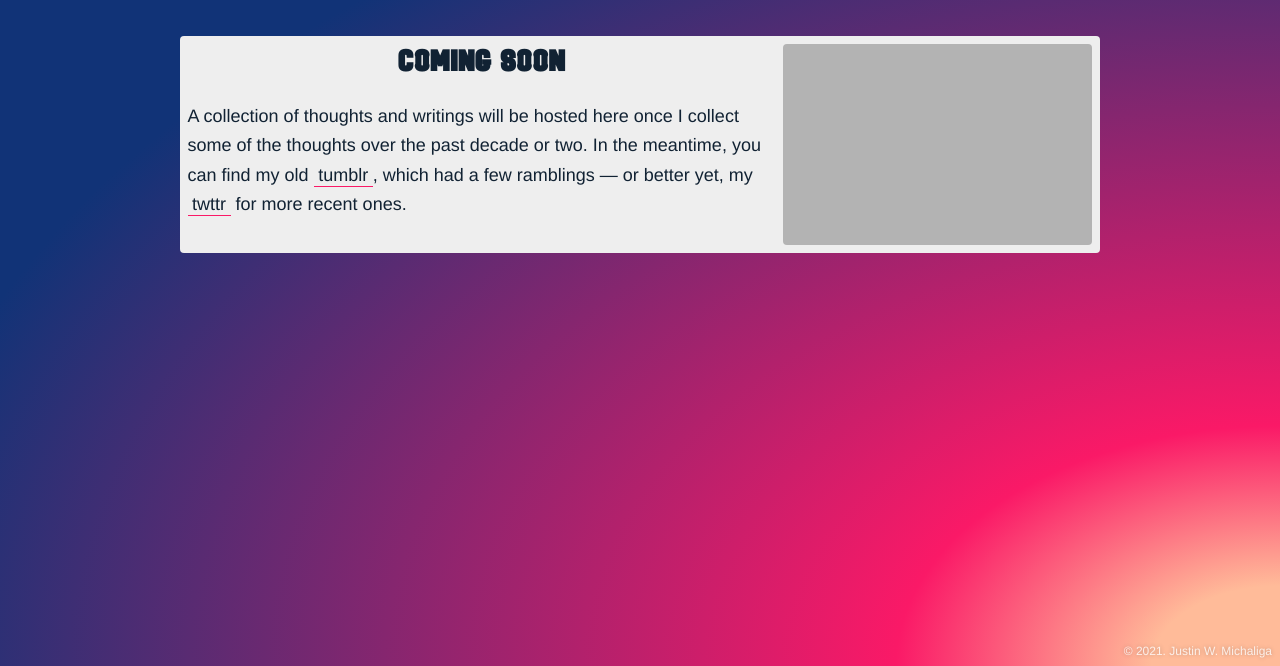
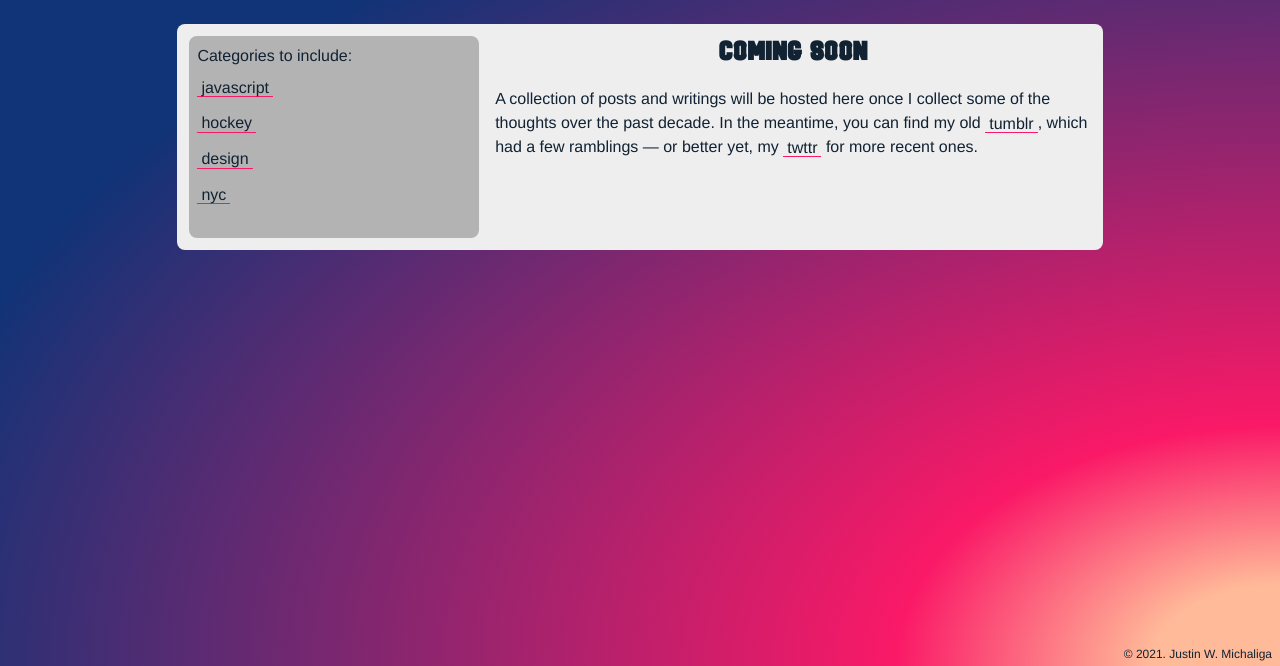
Before and after one commit to jmichaliga/jmichaliga.github.io, a Gatsby site: page /blog in a window 1280 px wide. Shown: the part 134-800 px from the top of the page. Built offline with nearby package versions, Linux system fonts and the light colour scheme; Gatsby itself is replaced by a stand-in of ours; no server answers.

Commit message:
format styles

```diff
--- a/gatsby-config.js
+++ b/gatsby-config.js
@@ -1,7 +1,7 @@
 module.exports = {
   siteMetadata: {
     title: `Justin W. Michaliga`,
-    description: `Justin W. Michaliga is a Javscript Engineer and Interactive Designer in Brooklyn, NYC.`,
+    description: `Justin W. Michaliga is a Javascript Engineer and Interactive Designer in Brooklyn, NYC.`,
     author: `@jmichaliga`,
   },
   plugins: [
@@ -14,22 +14,11 @@ module.exports = {
       },
     },
     {
-      resolve: `gatsby-plugin-manifest`,
-      options: {
-        name: `Justin Michaliga`,
-        short_name: `JMichaliga`,
-        icon: `src/images/jm.svg`,
-        background_color: `#FA1967`,
-        theme_color: `#FA1967`,
-        display: `standalone`,
-      },
-    },
-    {
       resolve: `gatsby-plugin-google-analytics`,
       options: {
         trackingId: "UA-6741593-1",
       },
     },
-    `gatsby-plugin-offline`,
+    // `gatsby-plugin-offline`,
   ],
 }
--- a/src/components/elements.js
+++ b/src/components/elements.js
@@ -45,7 +45,7 @@ export const H1 = styled('h1')`
 export const H2 = styled.h2`
   padding-top: 2rem;
   font-size: 1.75rem;
-  text-shadow: 1px 1px 1px #000;
+  text-shadow: 1px 1px 1px ${theme.colors.black};
 `
 
 export const H3 = styled.h3`
@@ -53,10 +53,11 @@ export const H3 = styled.h3`
   text-transform: uppercase;
   font-size: 1.5rem;
   background: ${theme.colors.jmRed};
-  text-shadow: 1px 1px 1px #000;
+  text-shadow: 1px 1px 1px ${theme.colors.black};
 `
 
 export const Ul = styled.ul`
+  ${space}
   list-style: none;
 `
 
--- a/src/components/layout/blog.js
+++ b/src/components/layout/blog.js
@@ -1,9 +1,9 @@
 import React from "react"
 import PropTypes from "prop-types"
-// import { StaticQuery, graphql } from "gatsby"
 import styled from "styled-components"
 import theme from "../../theme"
 import Header from "../header"
+import { Box, Flex, Ul, Li} from "../elements"
 import "./layout.css"
 
 const Container = styled("div")`
@@ -16,49 +16,27 @@ const Container = styled("div")`
   overflow: hidden;
 `
 
-const Flex = styled("div")`
-  display: flex;
+const Stack = styled(Flex)`
   flex-direction: column;
   height: 100%;
 `
 
-const Main = styled("main")`
-  display: flex;
-  width: 100%;
-  height: 100%;
+const Main = styled(Flex)`
   background: ${theme.colors.white};
   color: ${theme.colors.text};
-  border-radius: 4px;
-  padding: 8px;
-  column-gap: 8px;
-`
+  border-radius: ${theme.radii[3]}px;
 
-const Posts = styled("aside")`
-  background: rgba(0, 0, 0, 0.25);
-  border-radius: 4px;
-  padding: 8px;
-  flex: 1;
-  color: ${theme.colors.white};
-`
-
-const Content = styled("div")`
-  flex: 2;
-
-  p {
-    font-family: "Helvetica Neue", sans-serif;
-    font-size: 1rem;
-  }
   a {
     text-decoration: none;
     color: ${theme.colors.text};
-    border-bottom: 0.0625rem solid ${theme.colors.jmRed};
+    border-bottom: 1px solid ${theme.colors.jmRed};
     padding-top: 0.05rem;
     padding-bottom: 0.05rem;
     padding-left: 0.25rem;
     padding-right: 0.25rem;
     background: linear-gradient(
       to bottom,
-      ${theme.colors.jmBlue} 0,
+      ${theme.colors.jmRed} 0,
       ${theme.colors.jmRed} 100%
     );
     background-position: 0 100%;
@@ -72,31 +50,44 @@ const Content = styled("div")`
   }
 `
 
+const Posts = styled("aside")`
+  background: rgba(0, 0, 0, 0.25);
+  border-radius: ${theme.radii[3]}px;
+  padding: ${theme.space[2]}px;
+  color: ${theme.colors.text};
+`
+
 const Footer = styled("footer")`
   position: fixed;
-  font-size: 12px;
+  font-size: ${theme.fontSizes[0]}px;
+  color: ${theme.colors.text};
   bottom: 0;
-  right: 8px;
-  padding-left: ${theme.space[2]}px;
-  text-shadow: 0px 0px 4px rgba(0, 0, 0, 0.25);
-  a {
-    color: rgba(255, 255, 255, 0.9);
-    text-decoration: none;
-    &:hover {
-      text-shadow: 0px 0px 4px rgba(0, 0, 0, 0.75);
-    }
-  }
+  right: ${theme.space[2]}px;
 `
 
 const BlogLayout = ({ children }) => (
   <Container>
-    <Flex>
+    <Stack>
       <Header siteTitle="Candid &amp; Left-Handed" />
-      <Main>
-        <Content>{children}</Content>
-        <Posts></Posts>
+      <Main p={1}>
+        <Flex>
+          <Box width={[1, 1 /3]} p={2}>
+            <Posts>
+              Categories to include:
+              <Ul mx={0} mt={2}>
+                <Li><a href="#">javascript</a></Li>
+                <Li><a href="#">hockey</a></Li>
+                <Li><a href="#">design</a></Li>
+                <Li><a href="#">nyc</a></Li>
+              </Ul>
+            </Posts>
+          </Box>
+          <Box width={[1, 2 / 3]} p={2}>
+            {children}
+          </Box>
+        </Flex>
       </Main>
-    </Flex>
+    </Stack>
     <Footer>&copy; 2021. Justin W. Michaliga</Footer>
   </Container>
 )
--- a/src/components/layout/layout.css
+++ b/src/components/layout/layout.css
@@ -193,7 +193,6 @@ textarea {
   font: inherit;
 }
 html {
-  font: 112.5%/1.45em 'Helvetica Neue', 'Helvetica', 'Arial', sans-serif;
   box-sizing: border-box;
   overflow-y: scroll;
 }
@@ -208,7 +207,7 @@ html {
 }
 body {
   color: hsla(0, 0%, 100%, 0.8);
-  font: 112.5%/1.45em 'Helvetica Neue', 'Helvetica', 'Arial', sans-serif;
+  font: 100%/1.5em 'Helvetica Neue', 'Helvetica', 'Arial', sans-serif;
   font-weight: normal;
   word-wrap: break-word;
   font-kerning: normal;
--- a/src/components/svg.js
+++ b/src/components/svg.js
@@ -13,6 +13,8 @@ const Svg = ({ name, inverted }) => {
   return (
     <img
       src={data.file.publicURL}
+      width="250"
+      height="250"
       alt={name}
       className={inverted ? 'invert': ''}
     />
--- a/src/pages/blog/index.js
+++ b/src/pages/blog/index.js
@@ -13,8 +13,8 @@ const Blog = () => (
       </Center>
 
       <p>
-        A collection of thoughts and writings will be hosted here once I collect
-        some of the thoughts over the past decade or two. In the meantime, you
+        A collection of posts and writings will be hosted here once I collect
+        some of the thoughts over the past decade. In the meantime, you
         can find my old{" "}
         <a href="https://jmichaliga-blog-blog.tumblr.com/" target="_blank" rel="noreferrer noopener">tumblr</a>, which had
         a few ramblings &mdash; or better yet, my{" "}
--- a/src/pages/index.js
+++ b/src/pages/index.js
@@ -37,6 +37,7 @@ const IndexPage = () => {
   return (
     <>
       <Bar />
+      <Skills />
       <Layout>
         <SEO
           title="Home"
@@ -62,8 +63,6 @@ const IndexPage = () => {
           ].concat(skills)}
         />
 
-        <Skills />
-
         <Flex>
           <Box width={[1, 1 / 2]}>
             <Center>
@@ -74,7 +73,7 @@ const IndexPage = () => {
           </Box>
 
           <Box width={[1, 1 / 2]} p={3}>
-            <Center mt={4}>
+            <Center>
               <p>
                 Full-Stack Javascript Engineer with over a decade of
                 professional experience in agency, direct service, and in-house
--- a/src/theme.js
+++ b/src/theme.js
@@ -72,7 +72,7 @@ const colors = {
 export { colors }
 
 // styled-system's `borderRadius` function can hook into the `radii` object/array
-export const radii = [0, 2, 6]
+export const radii = [0, 2, 4, 8]
 export const radius = '2px'
 
 export const maxContainerWidth = '1280px'
```
Also changed, not shown: 1 other file.
